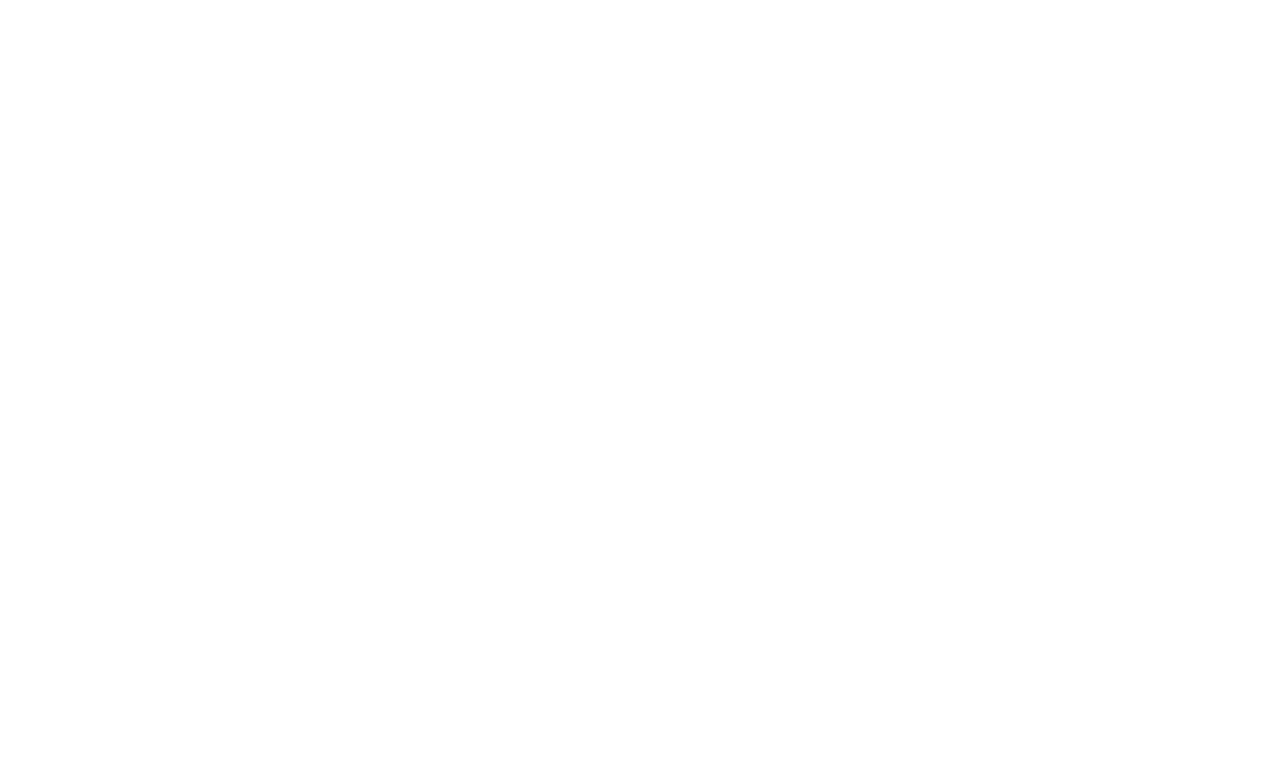
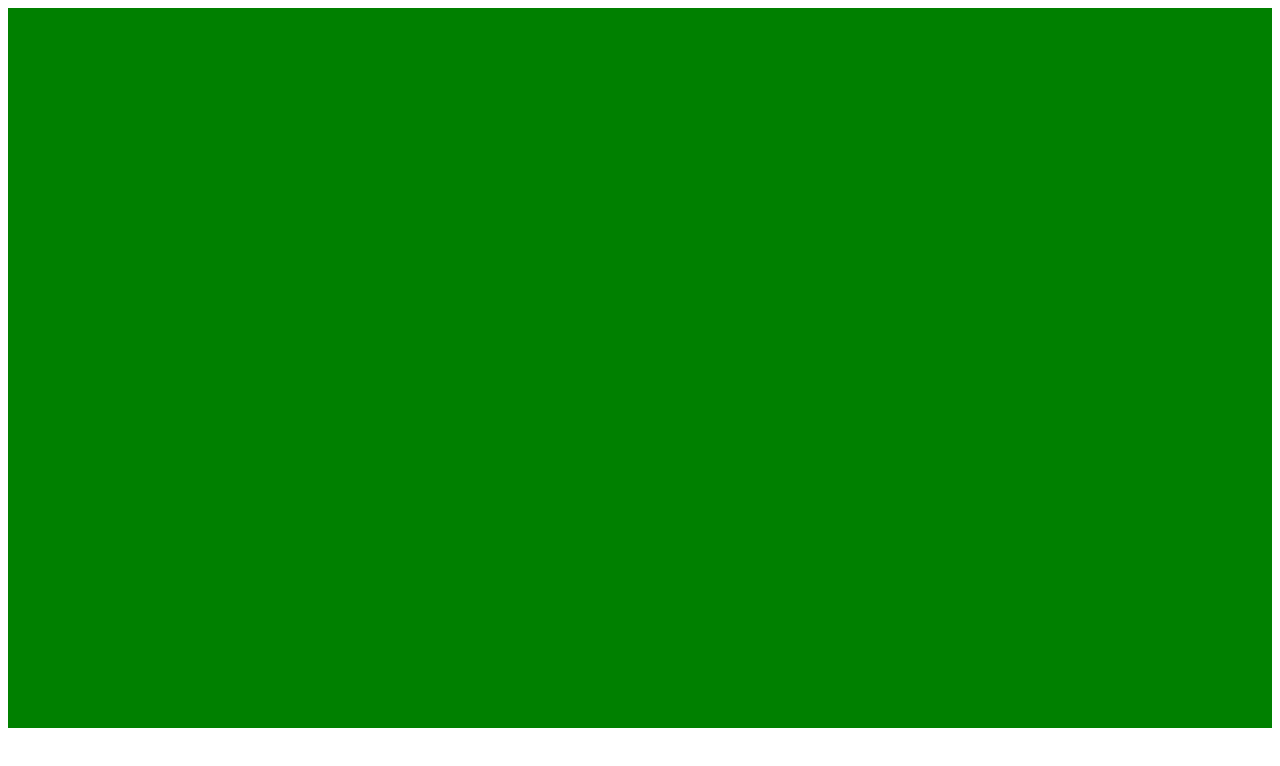
Before and after one commit to brrik/gameForIT, a plain HTML site: page index.html in a window 1280 px wide. Drawn offline with Linux system fonts and the light colour scheme.

Commit message:
modified

```diff
--- a/index.html
+++ b/index.html
@@ -8,7 +8,7 @@
     <title>Document</title>
 </head>
 <body>
-
+    <canvas id="MainC" width="400px" height="400px"></canvas>
 
     <script src="script/script.js"></script>
 </body>
--- a/script/script.js
+++ b/script/script.js
@@ -0,0 +1,2 @@
+let canvas = document.getElementById("MainC");
+let context = canvas.getContext("2d");
--- a/style/style.css
+++ b/style/style.css
@@ -0,0 +1,5 @@
+#MainC{
+    background: green;
+    width:100%;
+    height:90vh;
+}
```
